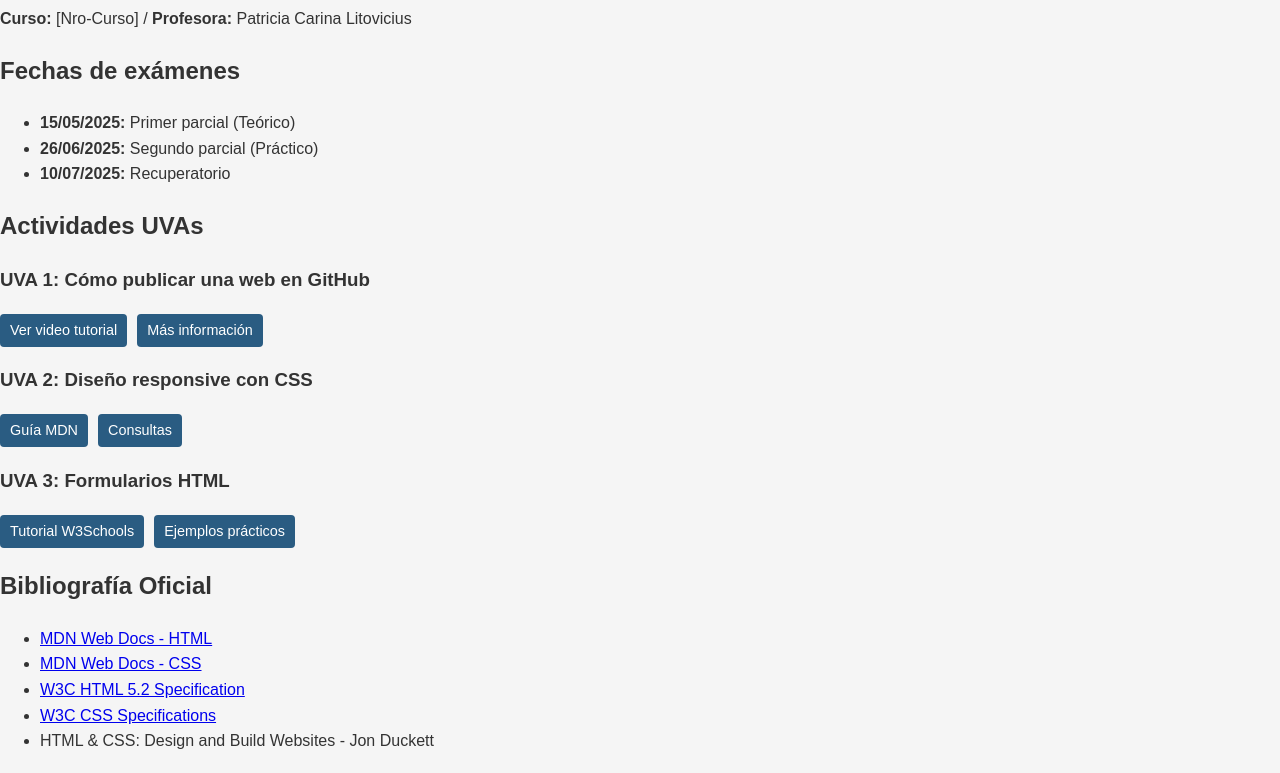
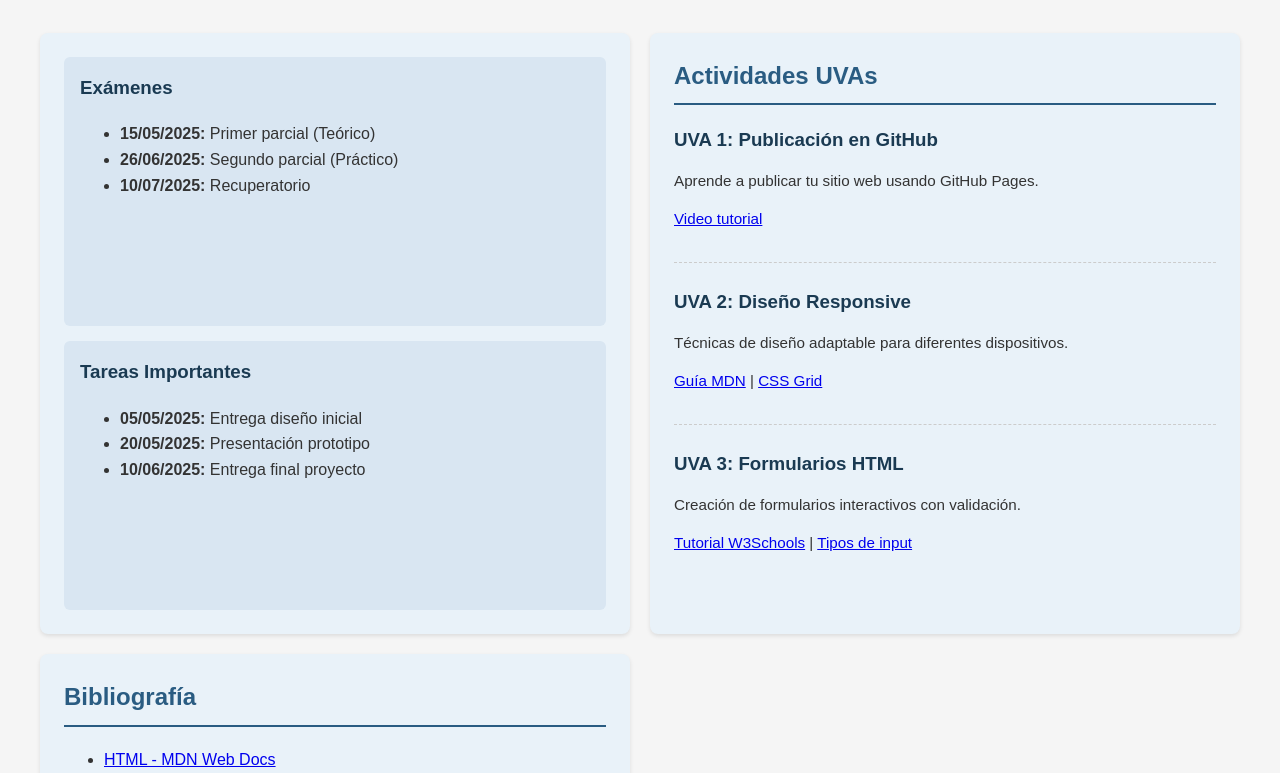
Before and after one commit to NTerra21/Proyecto-Pagina-Web-UADE, a plain HTML site: page materias/desarrollo-pagina-web.html in a window 1280 px wide. Shown: the part 219-992 px from the top of the page. Drawn offline with Linux system fonts and the light colour scheme.

Commit message:
Add files via upload

```diff
--- a/materias/desarrollo-pagina-web.html
+++ b/materias/desarrollo-pagina-web.html
@@ -6,27 +6,87 @@
     <title>Desarrollo de Página Web</title>
     <link rel="stylesheet" href="../css/style.css">
     <style>
-        .uva-links {
-            display: flex;
-            gap: 10px;
-            margin-top: 5px;
+        /* Estilos específicos para esta página */
+        .pagina-materia {
+            display: grid;
+            grid-template-columns: 1fr 1fr;
+            grid-template-rows: auto 1fr 1fr;
+            gap: 20px;
+            max-width: 1200px;
+            margin: 2rem auto;
+            padding: 0 1rem;
         }
-        .uva-links a {
-            background-color: #2a5c82;
-            color: white;
-            padding: 5px 10px;
-            border-radius: 4px;
-            text-decoration: none;
-            font-size: 0.9em;
+
+        .titulo-materia {
+            grid-column: 1 / 3;
+            text-align: center;
+            margin-bottom: 1rem;
         }
-        .uva-links a:hover {
-            background-color: #1a3a52;
+
+        .seccion {
+            background-color: #e9f2f9;
+            border-radius: 8px;
+            padding: 1.5rem;
+            box-shadow: 0 2px 4px rgba(0,0,0,0.1);
+        }
+
+        .seccion h2 {
+            color: #2a5c82;
+            border-bottom: 2px solid #2a5c82;
+            padding-bottom: 0.5rem;
+            margin-top: 0;
+        }
+
+        .info-curso {
+            grid-column: 1 / 3;
+            text-align: center;
+            background-color: #f0f0f0;
+            padding: 1rem;
+            border-radius: 8px;
+            margin-top: 1rem;
+        }
+
+        .uva-item {
+            margin-bottom: 1.5rem;
+            padding-bottom: 1rem;
+            border-bottom: 1px dashed #ccc;
+        }
+
+        .uva-item:last-child {
+            border-bottom: none;
+        }
+
+        .uva-item h3 {
+            color: #1a3a52;
+            margin-bottom: 0.5rem;
+        }
+
+        .uva-descripcion {
+            font-size: 0.95rem;
+            line-height: 1.5;
+        }
+
+        .fechas-container {
+            display: grid;
+            grid-template-rows: auto auto;
+            gap: 15px;
+            height: 100%;
+        }
+
+        .subseccion {
+            background-color: #d9e6f2;
+            border-radius: 6px;
+            padding: 1rem;
+        }
+
+        .subseccion h3 {
+            color: #1a3a52;
+            margin-top: 0;
         }
     </style>
 </head>
 <body>
     <header>
-        <h1>Desarrollo y Diseño Web</h1>
         <nav>
             <ul>
                 <li><a href="../index.html">Inicio</a></li>
@@ -37,65 +97,79 @@
         </nav>
     </header>
 
-    <main class="materia-container">
-        <nav class="materia-menu">
-            <ul>
-                <li><a href="#fechas">Fechas de exámenes</a></li>
-                <li><a href="#actividades">Actividades UVAs</a></li>
-                <li><a href="#bibliografia">Bibliografía</a></li>
-            </ul>
-        </nav>
+    <main class="pagina-materia">
+        <div class="titulo-materia">
+            <h1>Desarrollo y Diseño Web</h1>
+        </div>
 
-        <section class="materia-info">
-            <p><strong>Curso:</strong> [Nro-Curso] / <strong>Profesora:</strong> Patricia Carina Litovicius</p>
-
-            <article id="fechas">
-                <h2>Fechas de exámenes</h2>
+        <!-- Sector 1: Dividido en Exámenes y Tareas -->
+        <div class="seccion">
+            <div class="fechas-container">
+                <div class="subseccion" id="examenes">
+                    <h3>Exámenes</h3>
                     <ul>
                         <li><strong>15/05/2025:</strong> Primer parcial (Teórico)</li>
                         <li><strong>26/06/2025:</strong> Segundo parcial (Práctico)</li>
                         <li><strong>10/07/2025:</strong> Recuperatorio</li>
                     </ul>
-            </article>
+                </div>
 
-            <article id="actividades">
+                <div class="subseccion" id="tareas">
+                    <h3>Tareas Importantes</h3>
+                    <ul>
+                        <li><strong>05/05/2025:</strong> Entrega diseño inicial</li>
+                        <li><strong>20/05/2025:</strong> Presentación prototipo</li>
+                        <li><strong>10/06/2025:</strong> Entrega final proyecto</li>
+                    </ul>
+                </div>
+            </div>
+        </div>
+
+        <!-- Sector 2: Actividades UVAs -->
+        <div class="seccion" id="actividades">
             <h2>Actividades UVAs</h2>
+
             <div class="uva-item">
-                    <h3>UVA 1: Cómo publicar una web en GitHub</h3>
-                    <div class="uva-links">
-                        <a href="https://www.youtube.com/watch?v=EWm7AnFVSAU" target="_blank">Ver video tutorial</a>
-                        <a href="../sobremi.html">Más información</a>
+                <h3>UVA 1: Publicación en GitHub</h3>
+                <div class="uva-descripcion">
+                    <p>Aprende a publicar tu sitio web usando GitHub Pages.</p>
+                    <p><a href="https://www.youtube.com/watch?v=EWm7AnFVSAU" target="_blank">Video tutorial</a></p>
                 </div>
             </div>
 
             <div class="uva-item">
-                    <h3>UVA 2: Diseño responsive con CSS</h3>
-                    <div class="uva-links">
-                        <a href="https://developer.mozilla.org/es/docs/Learn/CSS/CSS_layout/Responsive_Design" target="_blank">Guía MDN</a>
-                        <a href="../contacto.html">Consultas</a>
+                <h3>UVA 2: Diseño Responsive</h3>
+                <div class="uva-descripcion">
+                    <p>Técnicas de diseño adaptable para diferentes dispositivos.</p>
+                    <p><a href="https://developer.mozilla.org/es/docs/Learn/CSS/CSS_layout/Responsive_Design" target="_blank">Guía MDN</a> | <a href="https://css-tricks.com/snippets/css/complete-guide-grid/" target="_blank">CSS Grid</a></p>
                 </div>
             </div>
 
             <div class="uva-item">
                 <h3>UVA 3: Formularios HTML</h3>
-                    <div class="uva-links">
-                        <a href="https://www.w3schools.com/html/html_forms.asp" target="_blank">Tutorial W3Schools</a>
-                        <a href="../contacto.html">Ejemplos prácticos</a>
+                <div class="uva-descripcion">
+                    <p>Creación de formularios interactivos con validación.</p>
+                    <p><a href="https://www.w3schools.com/html/html_forms.asp" target="_blank">Tutorial W3Schools</a> | <a href="https://developer.mozilla.org/es/docs/Web/HTML/Element/input" target="_blank">Tipos de input</a></p>
                 </div>
             </div>
-            </article>
+        </div>
 
-            <article id="bibliografia">
-                <h2>Bibliografía Oficial</h2>
+        <!-- Sector 3: Bibliografía -->
+        <div class="seccion" id="bibliografia">
+            <h2>Bibliografía</h2>
             <ul>
-                    <li><a href="https://developer.mozilla.org/es/docs/Web/HTML" target="_blank">MDN Web Docs - HTML</a></li>
-                    <li><a href="https://developer.mozilla.org/es/docs/Web/CSS" target="_blank">MDN Web Docs - CSS</a></li>
-                    <li><a href="https://www.w3.org/TR/html52/" target="_blank">W3C HTML 5.2 Specification</a></li>
-                    <li><a href="https://www.w3.org/TR/CSS/" target="_blank">W3C CSS Specifications</a></li>
-                    <li>HTML & CSS: Design and Build Websites - Jon Duckett</li>
+                <li><a href="https://developer.mozilla.org/es/docs/Web/HTML" target="_blank">HTML - MDN Web Docs</a></li>
+                <li><a href="https://developer.mozilla.org/es/docs/Web/CSS" target="_blank">CSS - MDN Web Docs</a></li>
+                <li><a href="https://www.w3.org/TR/html52/" target="_blank">HTML 5.2 Specification</a></li>
+                <li><a href="https://www.w3.org/TR/CSS/" target="_blank">CSS Specifications</a></li>
             </ul>
-            </article>
-        </section>
+        </div>
+
+        <!-- Sector 4 eliminado según solicitud -->
+
+        <div class="info-curso">
+            <p><strong>Curso:</strong> [Nro-Curso] | <strong>Profesora:</strong> Patricia Carina Litovicius</p>
+        </div>
     </main>
 
     <footer>
```
Lines whose indentation alone changed are shown as unchanged.
